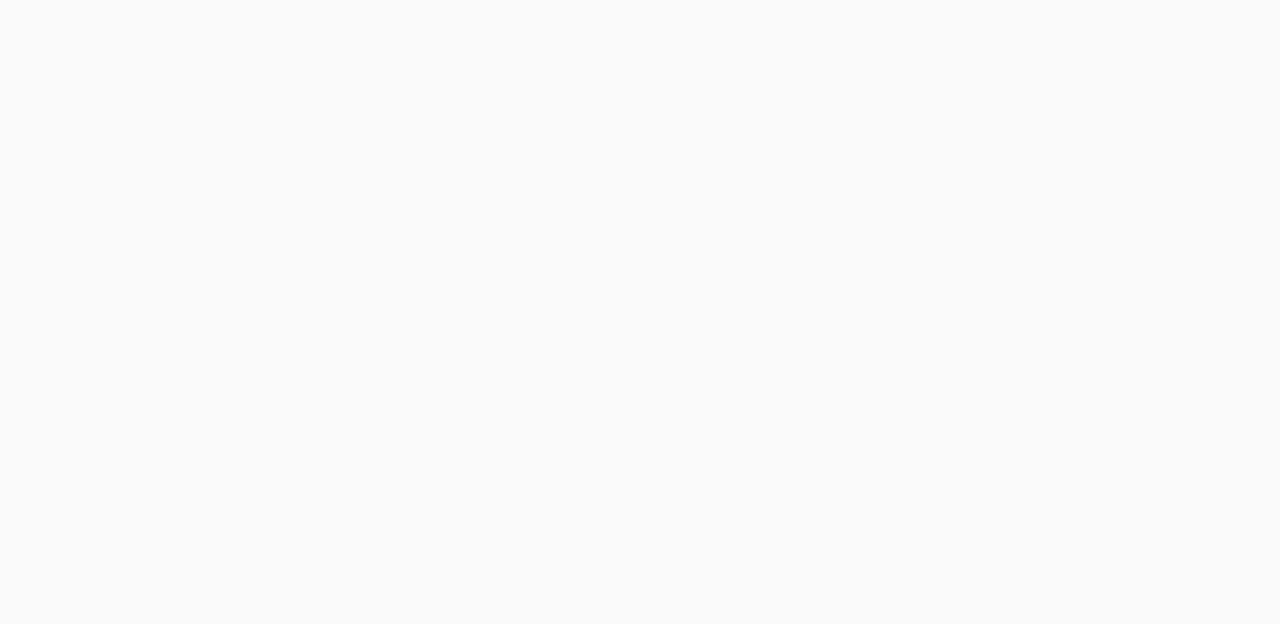
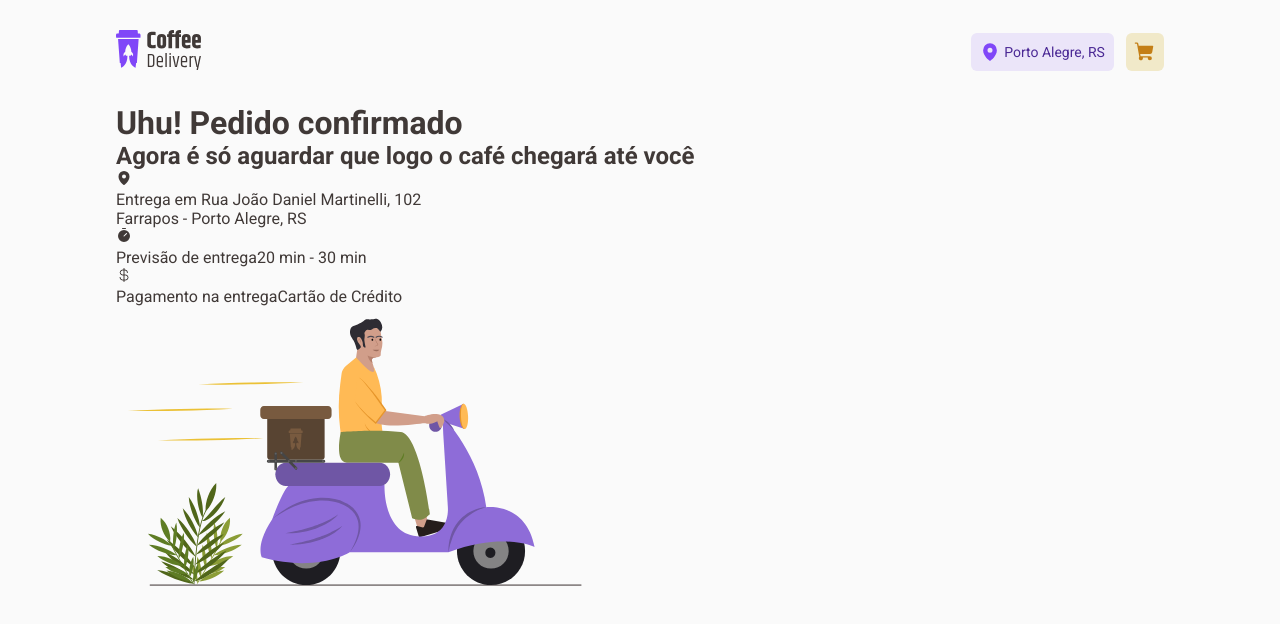
Before and after one commit to LuisRuda/ignite-reactjs-desafio02-coffee-delivery, a React (Vite) app: page /success in a window 1280 px wide. Before the commit this address had no page. Shown: the top 624 px of the page. Built offline with nearby package versions, Linux system fonts and the light colour scheme.

Commit message:
feature: created structure for success page

```diff
--- a/src/Router.tsx
+++ b/src/Router.tsx
@@ -1,6 +1,7 @@
 import { Routes, Route } from 'react-router-dom'
 
 import { Home } from './pages/Home'
+import { Success } from './pages/Success'
 import { Checkout } from './pages/Checkout'
 import { DefaultLayout } from './layouts/DefaultLayout'
 
@@ -9,6 +10,7 @@
     <Routes>
       <Route path="/" element={<DefaultLayout />}>
         <Route path="/" element={<Home />} />
+        <Route path="/success" element={<Success />} />
         <Route path="/checkout" element={<Checkout />} />
       </Route>
     </Routes>
--- a/src/assets/index.ts
+++ b/src/assets/index.ts
@@ -1,4 +1,5 @@
 import coffeeDeliverySlogan from './coffee-delivery.svg'
+import deliveryImage from './delivery.svg'
 import logoCoffeeDelivery from './logo-coffee-delivery.svg'
 import menuCapuccino from './menu-capuccino.svg'
 import menuCoffeeAmerican from './menu-coffee-american.svg'
@@ -17,6 +18,7 @@
 
 export {
   coffeeDeliverySlogan,
+  deliveryImage,
   logoCoffeeDelivery,
   menuCapuccino,
   menuCoffeeAmerican,
--- /dev/null
+++ b/src/pages/Success/index.tsx
@@ -0,0 +1,49 @@
+import { CurrencyDollar, MapPin, Timer } from 'phosphor-react'
+
+import { deliveryImage } from '../../assets'
+import { SuccessContainer } from './styles'
+
+export function Success() {
+  return (
+    <SuccessContainer>
+      <h1>Uhu! Pedido confirmado</h1>
+      <h2>Agora é só aguardar que logo o café chegará até você</h2>
+
+      <div>
+        <section>
+          <div>
+            <div>
+              <MapPin weight="fill" />
+            </div>
+            <div>
+              <span>Entrega em </span>
+              <span>Rua João Daniel Martinelli, 102</span>
+            </div>
+            <span>Farrapos - Porto Alegre, RS</span>
+          </div>
+
+          <div>
+            <div>
+              <Timer weight="fill" />
+            </div>
+            <span>Previsão de entrega</span>
+            <span>20 min - 30 min </span>
+          </div>
+
+          <div>
+            <div>
+              <CurrencyDollar />
+            </div>
+            <span>Pagamento na entrega</span>
+            <span>Cartão de Crédito</span>
+          </div>
+        </section>
+
+        <img
+          src={deliveryImage}
+          alt="Imagem de motoboy entregando seu pedido"
+        />
+      </div>
+    </SuccessContainer>
+  )
+}
--- /dev/null
+++ b/src/pages/Success/styles.ts
@@ -0,0 +1,3 @@
+import styled from 'styled-components'
+
+export const SuccessContainer = styled.div``
```
Also changed, not shown: src/assets/delivery.svg (added).
